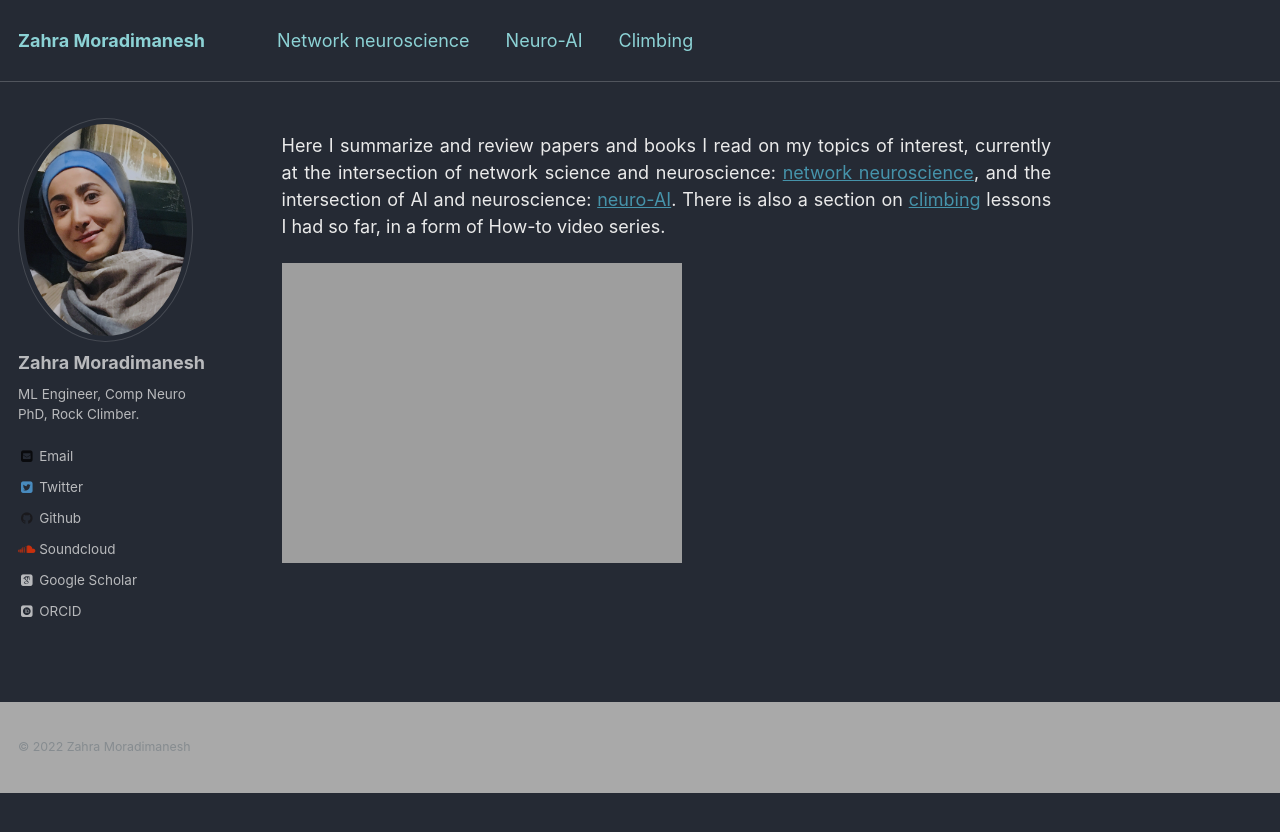
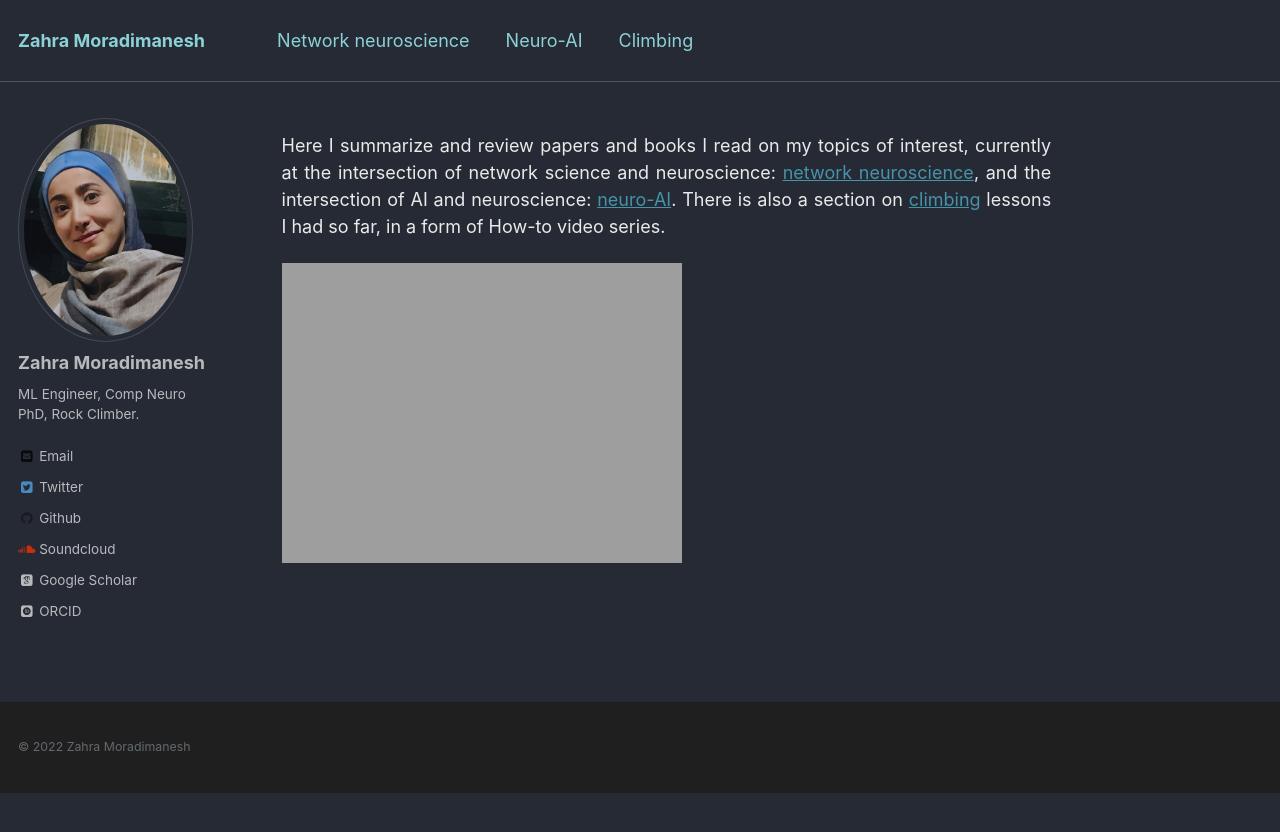
Before and after one commit to zahramor/zahramor.github.io, a Jekyll site: the page built from _pages/about.md, in a window 1280 px wide. Shown: the top 832 px of the page. Built offline with Jekyll 4.4.1, drawn with Linux system fonts in a browser that asks for light colours; some web fonts are replaced.

Commit message:
Update _footer.scss

```diff
--- a/_sass/_footer.scss
+++ b/_sass/_footer.scss
@@ -6,13 +6,13 @@
   @include full();
   @include clearfix;
   margin-top: 3em;
-  color: mix(#a9a9a9, $gray, 25%);
+  color: mix(#1f1f1f, $gray, 25%);
   -webkit-animation: intro 0.3s both;
           animation: intro 0.3s both;
   -webkit-animation-delay: 0.45s;
           animation-delay: 0.45s;
-  background-color: #a9a9a9;
-  border-top: mix(#a9a9a9, $background-color, 20%);
+  background-color: #1f1f1f;
+  border-top: mix(#1f1f1f, $background-color, 20%);
 
   footer {
     @include container;
@@ -35,7 +35,7 @@
   }
 
   .fa {
-    color: mix(#a9a9a9, $gray, 25%);
+    color: mix(#1f1f1f, $gray, 25%);
   }
 }
 
```
